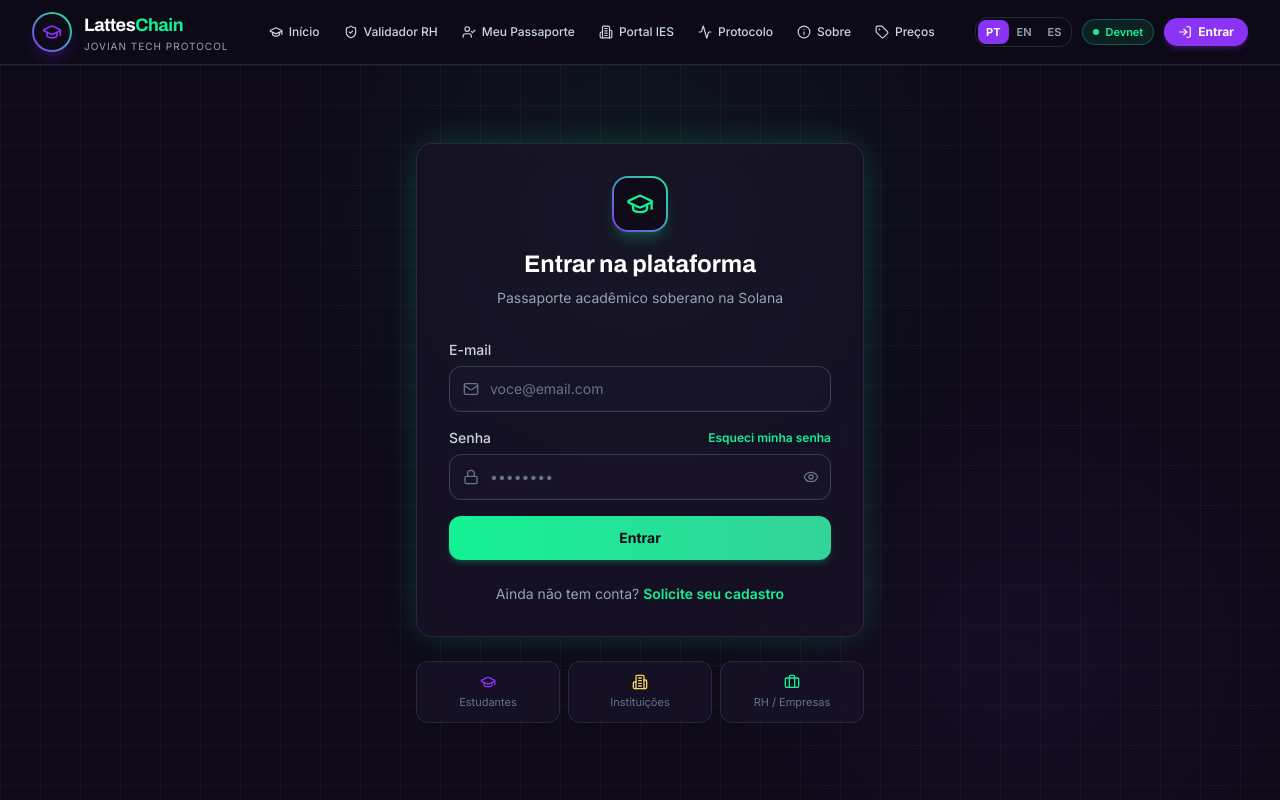
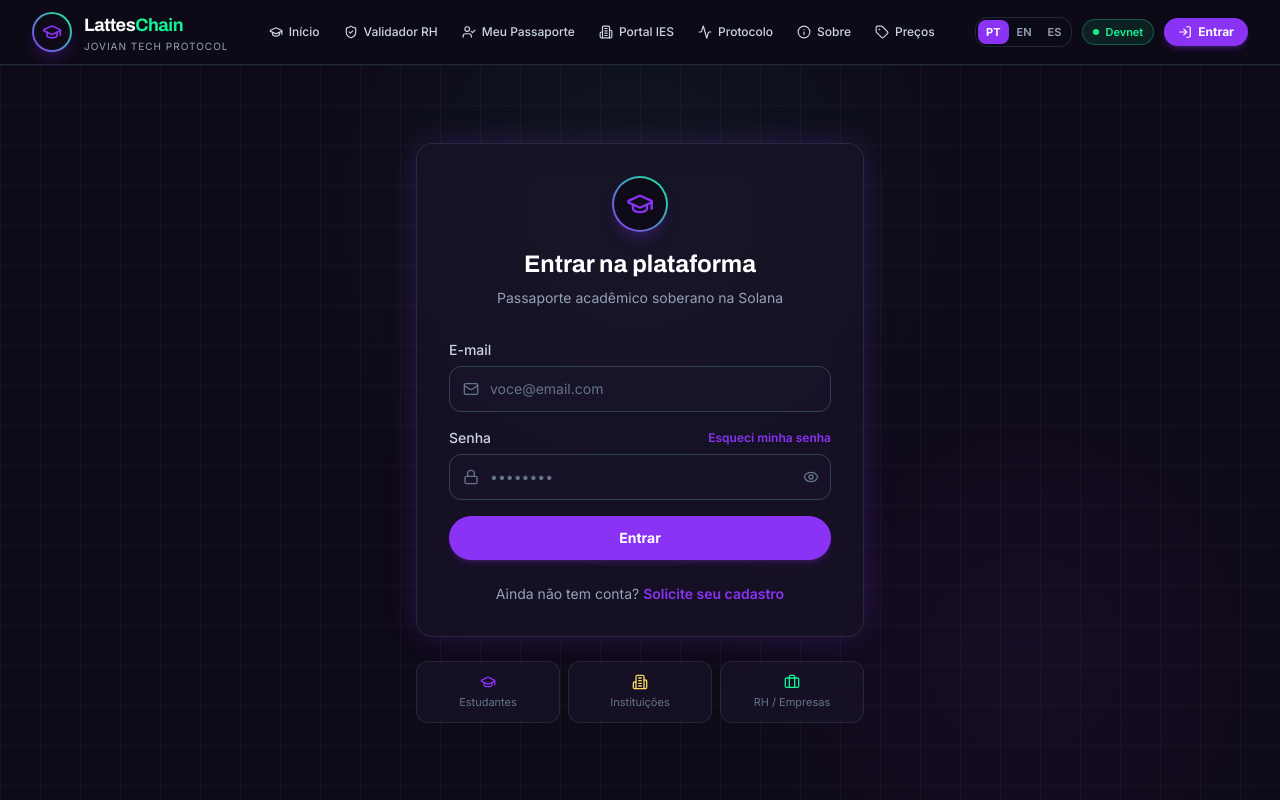
Before and after one commit to alexmsza/LattesChain, a Next.js app: page /login in a window 1280 px wide. Shown: the top 800 px of the page. Built offline with nearby package versions, Linux system fonts and the light colour scheme; no server answers.

Commit message:
feat(design): apply purple design system to login page

```diff
--- a/src/app/login/page.tsx
+++ b/src/app/login/page.tsx
@@ -88,11 +88,11 @@
 
   return (
     <div className="w-full max-w-md">
-      <div className="glass-panel rounded-2xl p-8 glow-green">
+      <div className="glass-panel rounded-2xl p-8 glow-purple">
         <div className="mb-8 text-center">
-          <div className="mx-auto mb-4 flex h-14 w-14 items-center justify-center rounded-2xl bg-gradient-to-tr from-solana-purple to-solana-green p-0.5 shadow-lg shadow-solana-green/20">
-            <div className="flex h-full w-full items-center justify-center rounded-[14px] bg-navy-900">
-              <GraduationCap className="h-7 w-7 text-solana-green" />
+          <div className="mx-auto mb-4 flex h-14 w-14 items-center justify-center rounded-full bg-gradient-to-tr from-solana-purple to-solana-green p-0.5 shadow-lg shadow-solana-purple/20">
+            <div className="flex h-full w-full items-center justify-center rounded-full bg-navy-900">
+              <GraduationCap className="h-7 w-7 text-solana-purple" />
             </div>
           </div>
           <h1 className="font-display text-2xl font-bold text-white">Entrar na plataforma</h1>
@@ -143,7 +143,7 @@
                 value={email}
                 onChange={(e) => setEmail(e.target.value)}
                 placeholder="voce@email.com"
-                className="w-full rounded-xl border border-slate-700 bg-navy-800/50 py-3 pl-10 pr-4 text-sm text-white placeholder:text-slate-500 focus:border-solana-green/60 focus:outline-none focus:ring-1 focus:ring-solana-green/40"
+                className="w-full rounded-xl border border-slate-700 bg-navy-800/50 py-3 pl-10 pr-4 text-sm text-white placeholder:text-slate-500 focus:border-solana-purple/60 focus:outline-none focus:ring-1 focus:ring-solana-purple/40"
               />
             </div>
           </div>
@@ -155,7 +155,7 @@
               </label>
               <Link
                 href="/recuperar-senha"
-                className="text-xs font-semibold text-solana-green hover:text-solana-green/80"
+                className="text-xs font-semibold text-solana-purple hover:text-solana-purple/80"
               >
                 Esqueci minha senha
               </Link>
@@ -170,7 +170,7 @@
                 value={password}
                 onChange={(e) => setPassword(e.target.value)}
                 placeholder="••••••••"
-                className="w-full rounded-xl border border-slate-700 bg-navy-800/50 py-3 pl-10 pr-11 text-sm text-white placeholder:text-slate-500 focus:border-solana-green/60 focus:outline-none focus:ring-1 focus:ring-solana-green/40"
+                className="w-full rounded-xl border border-slate-700 bg-navy-800/50 py-3 pl-10 pr-11 text-sm text-white placeholder:text-slate-500 focus:border-solana-purple/60 focus:outline-none focus:ring-1 focus:ring-solana-purple/40"
               />
               <button
                 type="button"
@@ -186,7 +186,7 @@
           <button
             type="submit"
             disabled={loading}
-            className="flex w-full items-center justify-center gap-2 rounded-xl bg-gradient-to-r from-solana-green to-emerald-400 px-4 py-3 text-sm font-bold text-navy-900 shadow-md shadow-solana-green/20 transition-all hover:brightness-110 disabled:cursor-not-allowed disabled:opacity-60"
+            className="flex w-full items-center justify-center gap-2 rounded-full bg-solana-purple px-4 py-3 text-sm font-bold text-white shadow-md shadow-solana-purple/20 transition-all hover:bg-solana-purpleDeep disabled:cursor-not-allowed disabled:opacity-60"
           >
             {loading ? (
               <>
@@ -200,7 +200,7 @@
 
         <p className="mt-6 text-center text-sm text-slate-400">
           Ainda não tem conta?{" "}
-          <Link href="/cadastro" className="font-semibold text-solana-green hover:text-solana-green/80">
+          <Link href="/cadastro" className="font-semibold text-solana-purple hover:text-solana-purple/80">
             Solicite seu cadastro
           </Link>
         </p>
```
